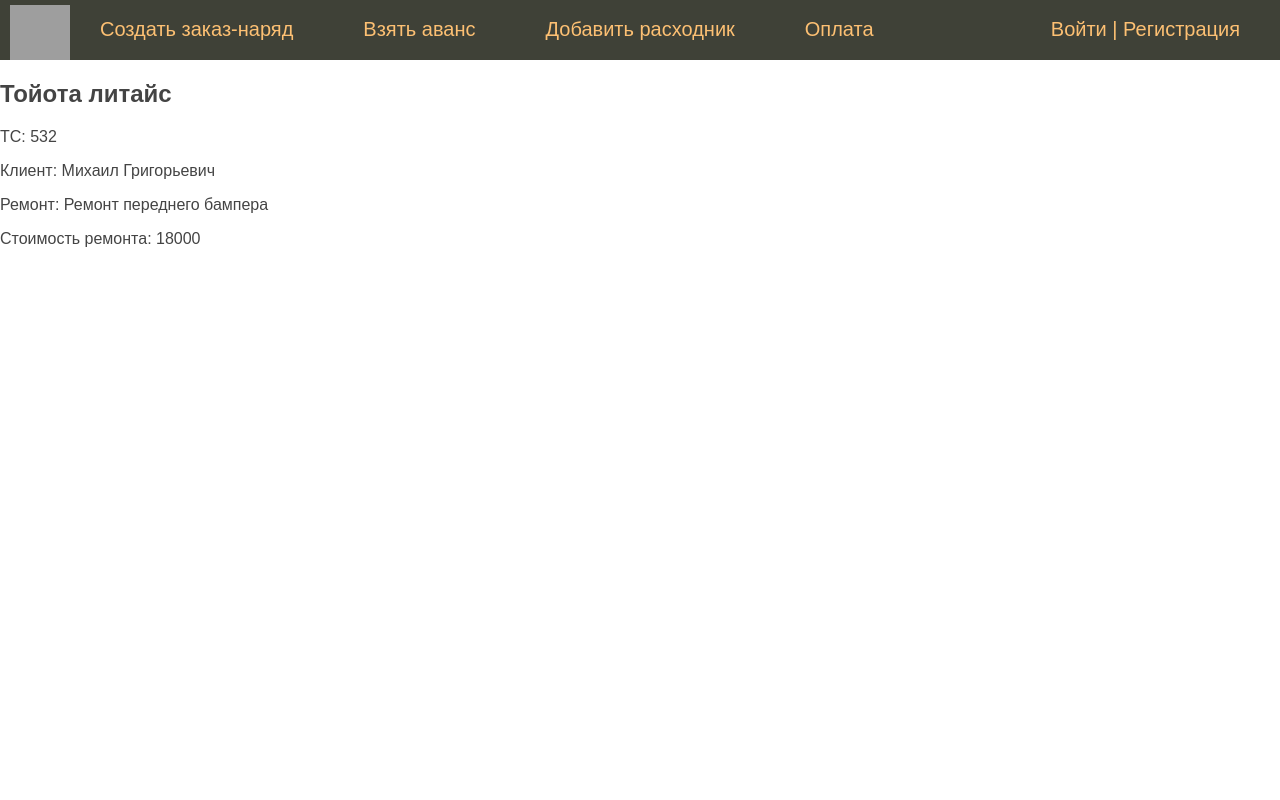
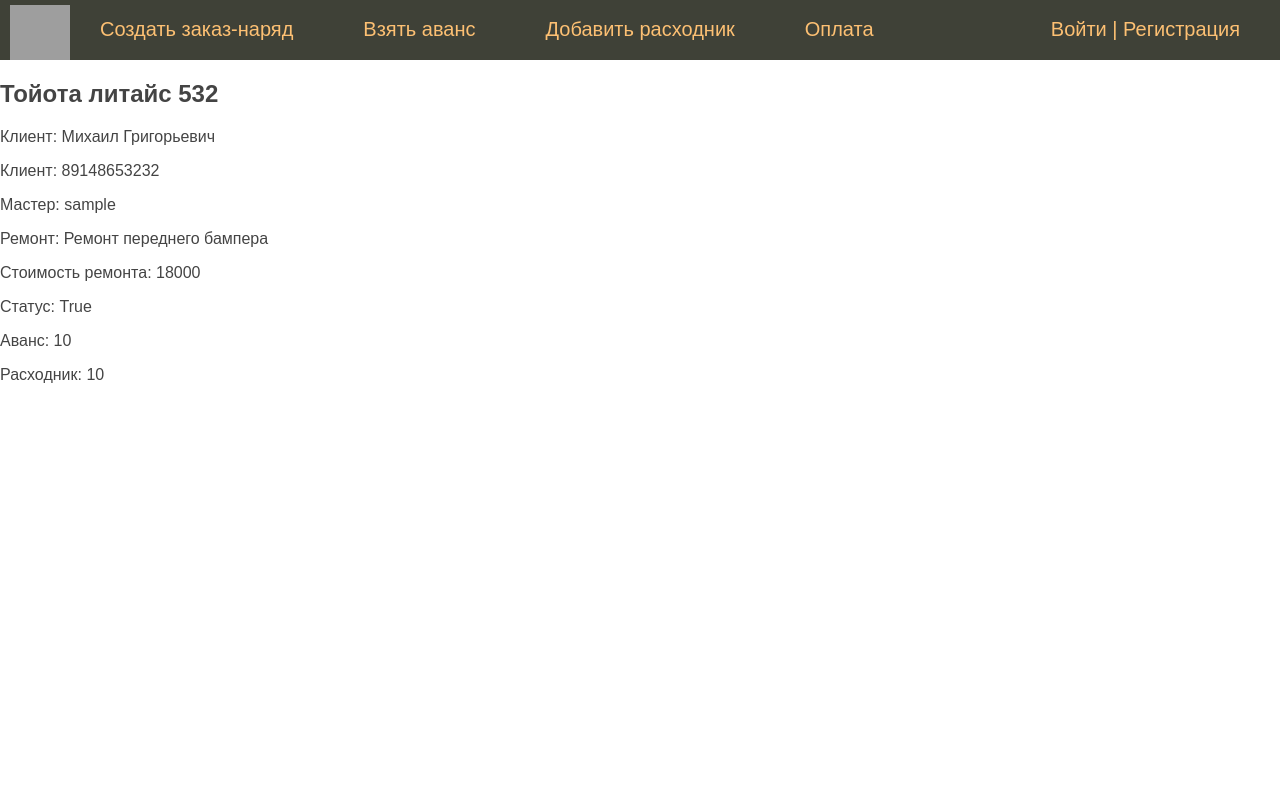
Before and after one commit to kuzovnoj/master, a Django app: page /order/1/ in a window 1280 px wide. Run offline with Django 4.2, Linux system fonts and the light colour scheme; data comes from the database, SQL or seed files in the repository; tables that the repository leaves empty hold one stand-in row (values such as "Sample post"); parts of the project's set-up code (start-up, migrations or seed data) failed here and were passed over; grey boxes are pictures that could not be loaded.

Commit message:
updated ShowOrder Class and order temlate

```diff
--- a/kuzmaster/kuzov/templates/kuzov/order.html
+++ b/kuzmaster/kuzov/templates/kuzov/order.html
@@ -2,11 +2,15 @@
 
 {% block content %}
 
-				<h2>{{order.auto.marka}}</h2>
-				<p class="first">ТС: {{order.auto.gos_num}}</p>
+				<h2>{{order.auto.marka}} {{order.auto.gos_num}}</h2>
 				<p class="first">Клиент: {{order.client.name}}</p>
+				<p class="first">Клиент: {{order.client.phone}}</p>
+				<p class="first">Мастер: {{order.master}}</p>
 				<p class="first">Ремонт: {{order.remont}}</p>
 				<p class="first">Стоимость ремонта: {{order.price}}</p>
+				<p class="first">Статус: {{order.in_work}}</p>
+				<p class="first">Аванс: {{avans}}</p>
+				<p class="first">Расходник: {{raskhod}}</p>
 
 
 {% endblock %}
--- a/kuzmaster/kuzov/views.py
+++ b/kuzmaster/kuzov/views.py
@@ -4,10 +4,10 @@ from django.views.generic import ListView, CreateView, DetailView
 from django.views import View
 from django.http import HttpResponseNotFound
 from  . import forms
-from .models import Auto, ZakazNaryad, Client
+from .models import Auto, ZakazNaryad, Client, Avans, Raskhod
 from .utils import DataMixin
 from django.urls import reverse_lazy
-
+from django.db.models import Sum
 
 class KuzovHome(LoginRequiredMixin, DataMixin, ListView):
     template_name = 'kuzov/index.html'
@@ -127,3 +127,9 @@ class ShowOrder(DataMixin, DetailView):
 
     def get_object(self, queryset=None):
         return get_object_or_404(ZakazNaryad, pk=self.kwargs[self.slug_url_kwarg])
+
+    def get_context_data(self, *, object_list=None, **kwargs):
+        context = super().get_context_data(**kwargs)
+        context['avans'] = Avans.objects.filter(zakaz=self.kwargs[self.slug_url_kwarg]).aggregate(Sum('amount'))['amount__sum']
+        context['raskhod'] = Raskhod.objects.filter(zakaz=self.kwargs[self.slug_url_kwarg]).aggregate(Sum('amount'))['amount__sum']
+        return context
```
Also changed, not shown: kuzmaster/kuzov/templates/kuzov/index.html (+3 -4 lines).
